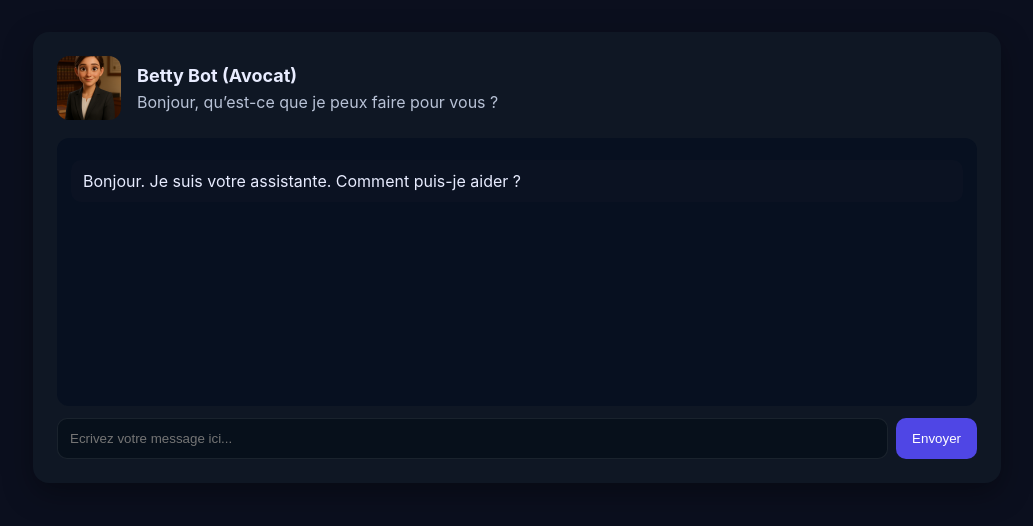
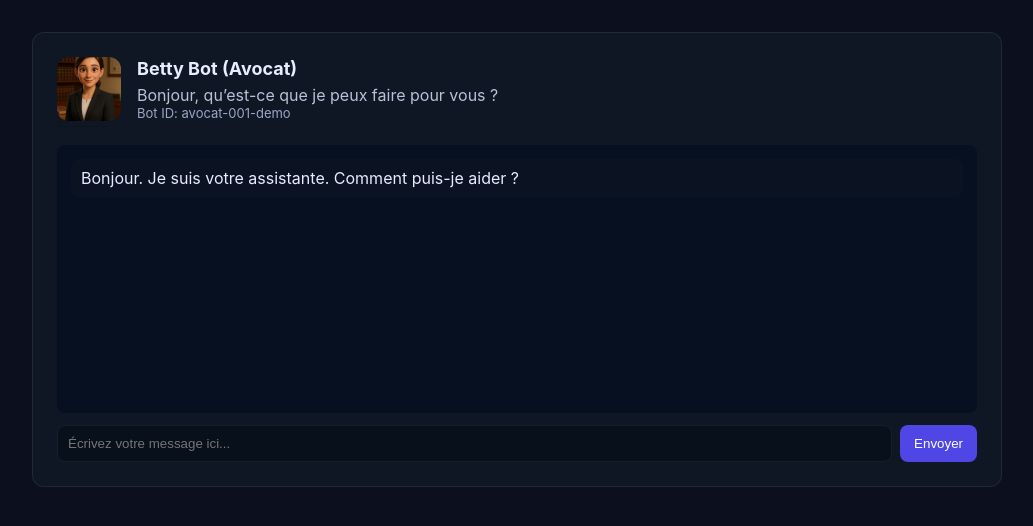
Before and after one commit to vincentbastille10/betty_abonnement_version2, a Flask app: page /chat in a window 1280 px wide. Shown: the top 526 px of the page, without its empty margins (123-1156 px from the left). Run offline with Flask 3, Linux system fonts and the light colour scheme.

Commit message:
Update chat.html

```diff
--- a/templates/chat.html
+++ b/templates/chat.html
@@ -6,64 +6,70 @@
   <title>{{ title or "Betty — Chat" }}</title>
   <style>
     :root{--bg:#0b0f1e;--card:#0f1724;--ink:#e8ecff}
-    body{margin:0;background:var(--bg);color:var(--ink);font-family:Inter,system-ui,Segoe UI,Roboto,Arial,sans-serif}
-    .wrap{max-width:920px;margin:32px auto;padding:24px;background:var(--card);border-radius:16px;box-shadow:0 10px 30px rgba(0,0,0,.35)}
+    html,body{margin:0;padding:0;background:var(--bg);color:var(--ink);font-family:Inter,system-ui,Segoe UI,Roboto,Arial}
+    .wrap{
+      max-width:920px;margin:32px auto;padding:24px;background:var(--card);
+      border-radius:12px;border:1px solid rgba(255,255,255,.08);
+      height:auto;max-height:80vh;overflow:hidden; /* empêche d'étirer la page */
+    }
     .header{display:flex;align-items:center;gap:16px}
     .avatar{width:64px;height:64px;border-radius:12px;object-fit:cover}
     .title{font-size:18px;margin:0}
     .greet{color:#b8c2d6;margin-top:6px}
-    #messages{margin-top:18px;background:#071020;padding:14px;border-radius:12px;min-height:240px;max-height:420px;overflow:auto}
-    .msg{padding:10px 12px;border-radius:10px;margin:8px 0;line-height:1.4}
+    .small{font-size:13px;color:#9aa7c7}
+
+    /* Zone de messages : scroll interne uniquement */
+    #messages{
+      margin-top:18px;background:#071020;padding:14px;border-radius:8px;
+      min-height:240px;max-height:420px;overflow-y:auto;
+      scroll-behavior:auto; /* pas de smooth global */
+    }
+    .msg{padding:8px 10px;border-radius:8px;margin-bottom:8px;line-height:1.4}
     .user{background:#1f2937;text-align:right}
     .bot{background:#0b1222;text-align:left}
+
     .footer{display:flex;gap:8px;margin-top:12px}
-    input[type=text]{flex:1;padding:12px;border-radius:10px;border:1px solid rgba(255,255,255,.08);background:#07101b;color:var(--ink)}
-    button{padding:12px 16px;border-radius:10px;border:0;background:{{ color or '#4F46E5' }};color:#fff;cursor:pointer}
-    .small{font-size:13px;color:#9aa7c7}
+    input[type=text]{
+      flex:1;padding:10px;border-radius:8px;border:1px solid rgba(255,255,255,.06);
+      background:#07101b;color:var(--ink)
+    }
+    button{
+      padding:10px 14px;border-radius:8px;border:0;background:{{ color or '#4F46E5' }};
+      color:white;cursor:pointer
+    }
 
-    /* --- Métadonnées invisibles à l’écran (mais présentes dans le DOM) --- */
-    .hidden-meta{
-      position:absolute !important;
-      left:-9999px !important;
-      height:1px !important;
-      width:1px !important;
-      overflow:hidden !important;
-      opacity:0 !important;
-      pointer-events:none !important;
-      user-select:none !important;
+    /* Infos techniques invisibles (couleur = fond) */
+    .hidden-tech{
+      color:#0b0f1e;font-size:1px;height:1px;overflow:hidden;line-height:1px;
+      user-select:none
     }
   </style>
 </head>
 <body>
-  <div class="wrap" role="main">
+  <div class="wrap" role="main" aria-label="Fenêtre de conversation Betty">
     <div class="header">
       <img class="avatar" src="{{ avatar_url }}" alt="avatar">
       <div>
         <h1 class="title">{{ full_name }}</h1>
         <div class="greet">{{ greeting }}</div>
-
-        <!-- Métadonnées masquées -->
-        <div class="small hidden-meta" aria-hidden="true">Bot ID: {{ public_id }}</div>
+        <!-- Affichages visibles minimalistes -->
+        <div class="small">Bot ID: {{ public_id }}</div>
         {% if buyer_email %}
-          <div class="small hidden-meta" aria-hidden="true">Adresse acheteur : {{ buyer_email }}</div>
+          <div class="small">Adresse acheteur : {{ buyer_email }}</div>
         {% endif %}
       </div>
     </div>
 
-    <!-- Copie technique masquée (debug éventuel) -->
-    <p class="hidden-meta" aria-hidden="true">Bot ID: {{ public_id }}</p>
-    <p class="hidden-meta" aria-hidden="true">Acheteur: {{ buyer_email }}</p>
+    <!-- Données techniques cachées (ne pas supprimer) -->
+    <p class="hidden-tech">Bot ID: {{ public_id }}</p>
+    <p class="hidden-tech">Acheteur: {{ buyer_email }}</p>
+    <p class="hidden-tech">Les leads complets (nom + téléphone + e-mail) sont transmis automatiquement à l'adresse associée au bot.</p>
 
     <div id="messages" aria-live="polite"></div>
 
     <div class="footer">
-      <input id="input" type="text" placeholder="Ecrivez votre message ici..." autocomplete="off" />
+      <input id="input" type="text" autocomplete="off" placeholder="Écrivez votre message ici..." />
       <button id="send">Envoyer</button>
-    </div>
-
-    <!-- Mention légale masquée -->
-    <div class="small hidden-meta" aria-hidden="true">
-      Les leads complets (nom + téléphone + e-mail) sont transmis automatiquement à l'adresse associée au bot.
     </div>
   </div>
 
@@ -72,46 +78,51 @@
     const buyerEmail = "{{ buyer_email }}";
     const apiUrl     = "/api/bettybot";
 
-    const $msgs = document.getElementById("messages");
-    const $inp  = document.getElementById("input");
-    const $btn  = document.getElementById("send");
-
-    function addMsg(text, cls="bot"){
+    const box = document.getElementById("messages");
+    function addMsg(text, cls="bot") {
       const m = document.createElement("div");
       m.className = "msg " + cls;
-      m.innerText = text;
-      $msgs.appendChild(m);
-      m.scrollIntoView({behavior:"smooth", block:"end"});
+      m.textContent = text;
+      box.appendChild(m);
+      // ⚠️ Scroll interne uniquement (pas de scrollIntoView global)
+      box.scrollTop = box.scrollHeight;
     }
 
     async function send(){
-      const text = ($inp.value || "").trim();
+      const el = document.getElementById("input");
+      const text = el.value.trim();
       if(!text) return;
       addMsg(text, "user");
-      $inp.value = "";
+      el.value = "";
       try{
         const resp = await fetch(apiUrl, {
-          method: "POST",
+          method:"POST",
           headers: {"Content-Type":"application/json"},
           body: JSON.stringify({
             message: text,
             public_id: publicId,
-            buyer_email: buyerEmail
+            buyer_email: buyerEmail  // ← transmis au back (non affiché)
           })
         });
         const data = await resp.json();
-        addMsg(data.response || "Désolé, pas de réponse.", "bot");
+        addMsg(data.response || "Désolé, pas de réponse", "bot");
       }catch(e){
+        addMsg("Erreur de connexion au serveur.", "bot");
         console.error(e);
-        addMsg("Erreur de connexion au serveur.", "bot");
       }
     }
 
-    $btn.addEventListener("click", send);
-    $inp.addEventListener("keydown", (e)=>{ if(e.key==="Enter") send(); });
+    document.getElementById("send").addEventListener("click", send);
+    document.getElementById("input").addEventListener("keydown", (e)=>{ if(e.key==="Enter"){ send(); } });
 
-    // Message d'accueil
+    // Message de bienvenue
     addMsg("Bonjour. Je suis votre assistante. Comment puis-je aider ?", "bot");
+
+    // Si intégré en iframe, évite les effets de scroll sur la page parente
+    if (window.parent !== window) {
+      document.body.style.overflow = "hidden";
+      window.addEventListener("resize", () => { document.body.style.overflow = "hidden"; });
+    }
   </script>
 </body>
 </html>
```
